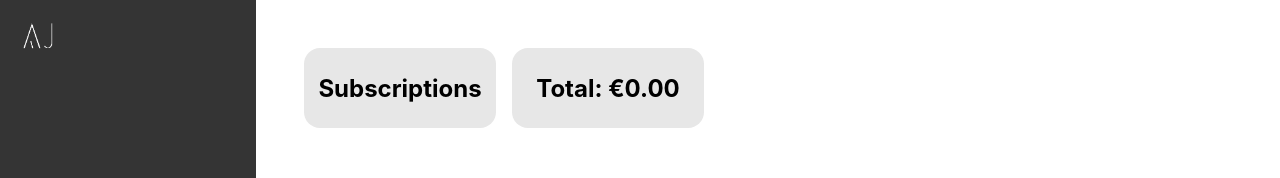
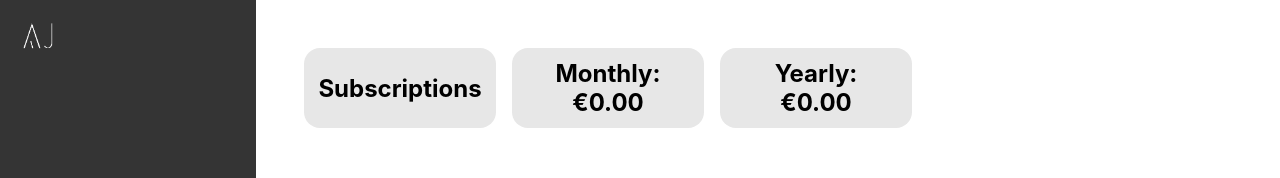
Before and after one commit to ayushjain4484/easyLifeManager, a React (Create React App) app: page /personal in a window 1280 px wide. Shown: the top 178 px of the page. Built offline with nearby package versions, Linux system fonts and the light colour scheme; no server answers.

Commit message:
added annual payment

```diff
--- a/src/components/personalDashboard/mainSection/subscription/subscription.tsx
+++ b/src/components/personalDashboard/mainSection/subscription/subscription.tsx
@@ -7,6 +7,7 @@ import "./subscription.scss";
 const SubscriptionsPage: React.FC = () => {
     const [subscriptions, setSubscriptions] = useState<Subscription[]>([]);
     const [totalMonthlyPayment, setTotalMonthlyPayment] = useState<string>('€0.00');
+    const [totalYearlyPayment, setTotalYearlyPayment] = useState<string>('€0.00');
 
     useEffect(() => {
         fetchSubscriptions()
@@ -23,13 +24,15 @@ const SubscriptionsPage: React.FC = () => {
             return subscription.is_active ? acc + monthlyCost : acc;
         }, 0);
         setTotalMonthlyPayment(`€${total.toFixed(2)}`);
+        setTotalYearlyPayment(`€${(total * 12).toFixed(2)}`);
     };
 
     return (
         <div className="subscription-page-container">
             <div className="subscription-page-header">
                 <div className="trip-page-header-title"><h2>Subscriptions</h2></div>
-                <div className="trip-page-header-title"><h2>Total: {totalMonthlyPayment}</h2></div>
+                <div className="trip-page-header-title"><h2>Monthly: {totalMonthlyPayment}</h2></div>
+                <div className="trip-page-header-title"><h2>Yearly: {totalYearlyPayment}</h2></div>
             </div>
             <div className="subscription-page-content">
                 <table className="subscription-table">
```
